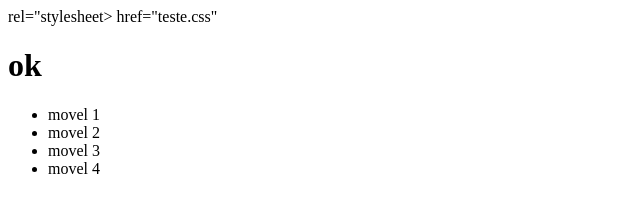
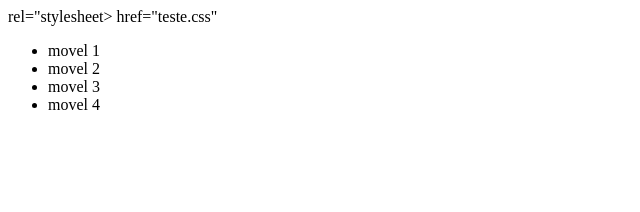
Before and after one commit to fabiovilani/WorkShop, a plain HTML site: page index.html in a window 1280 px wide. Shown: the whole page, without its empty margins (0-640 px from the left). Drawn offline with Linux system fonts and the light colour scheme.

Commit message:
Revert "´commit ok"
This reverts commit 40f2d4b5c77496a34d7e6e31a24d404dfadd877c.

```diff
--- a/index.html
+++ b/index.html
@@ -3,7 +3,7 @@
 		<link> rel="stylesheet> href="teste.css"</link>
 	</head>
 		<body>
-		<h1>ok</h1>
+
 			<ul>
 
 			<li>movel 1</li>
```
